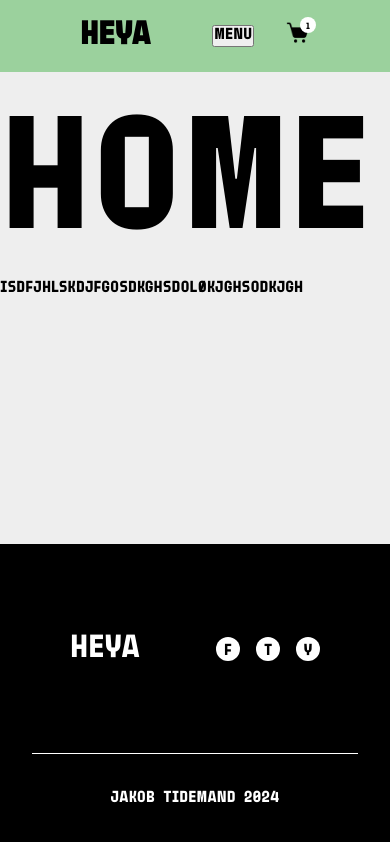
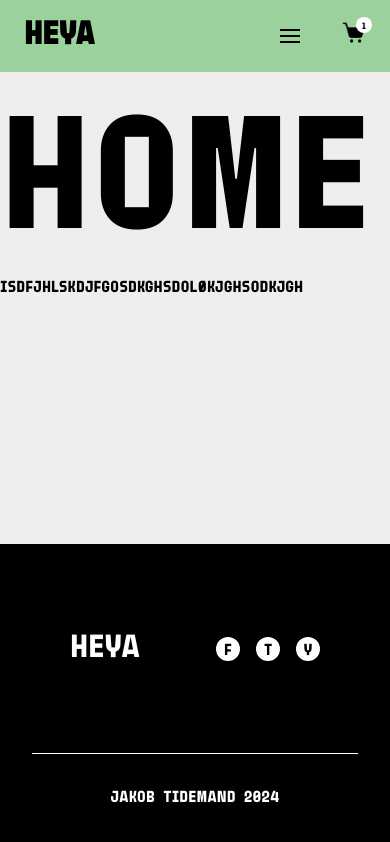
Before and after one commit to jakotide/heya-react-eshop, a React (Vite) app: page / in a window 390 px wide. Built offline with nearby package versions, Linux system fonts and the light colour scheme.

Commit message:
Hamburger button animation finished

```diff
--- a/src/components/Layout/Header/Header.scss
+++ b/src/components/Layout/Header/Header.scss
@@ -1,4 +1,5 @@
 @use "../../../scss/base/" as globals;
+@use "../../../scss/base/" as mixins;
 
 .header__container {
     display: flex;
@@ -10,6 +11,14 @@
     color: globals.$black;
     padding: 0 5rem;
     position: fixed;
+
+    @include mixins.tablet {
+        padding: 0 3rem;
+    }
+
+    @include mixins.mobile {
+        padding: 0 1.5rem;
+    }
 
     .link {
         text-decoration: none;
--- a/src/components/MobileMenu/MobileMenu.scss
+++ b/src/components/MobileMenu/MobileMenu.scss
@@ -1,11 +1,13 @@
+@use "../../scss/base/globals" as globals;
+
 .menu__container {
     display: flex;
     align-items: center;
     position: relative;
     nav {
         position: absolute;
-        top: 27.2rem;
-        right: -8.5rem;
+        top: 27.8rem;
+        right: -5rem;
         z-index: 3;
 
         menu {
@@ -14,7 +16,7 @@
             flex-direction: column;
             height: 100vh;
             width: 210px;
-            background-color: #DBDBDB;
+            background-color: globals.$secondary;
 
             li {
                 width: 100%;
@@ -26,4 +28,20 @@
         }
 
     }
+
+    .hamburger__button {
+        width: 40px;
+        height: 40px;
+        border: none;
+        background-color: globals.$primary;
+        position: relative;
+
+        .line {
+            position: absolute;
+            width: 20px;
+            height: 2px;
+            color: black;
+            background-color: black;
+        }
+    }
 }
--- a/src/components/MobileMenu/index.jsx
+++ b/src/components/MobileMenu/index.jsx
@@ -1,31 +1,103 @@
-import { useState } from 'react';
-import { Link } from 'react-router-dom';
-import { motion, AnimatePresence } from 'framer-motion';
+import { useState } from "react";
+import { Link } from "react-router-dom";
+import { motion, AnimatePresence, MotionConfig } from "framer-motion";
 
 import "./MobileMenu.scss";
 
 export const MobileMenu = () => {
   const [open, setOpen] = useState(false);
+  const [active, setActive] = useState(false);
 
   const toggleMenu = () => {
     setOpen(!open);
-
+    setActive(!active);
   };
 
-  const menuTransition = { type: 'spring', stiffness: 500, damping: 30 };
+  const menuTransition = { type: "spring", stiffness: 500, damping: 30 };
 
   return (
     <div className="menu__container">
-      <button onClick={toggleMenu}>Menu</button>
+      <MotionConfig
+        transition={{
+          duration: 0.3,
+        }}
+      >
+        <motion.button
+          initial={false}
+          onClick={toggleMenu}
+          className="hamburger__button"
+          animate={active ? "opened" : "closed"}
+        >
+          <motion.span
+            style={{
+              left: "50%",
+              top: "35%",
+              x: "-50%",
+              y: "-50%",
+            }}
+            className="line"
+            variants={{
+              opened: {
+                rotate: ["0deg", "0deg", "45deg"],
+                top: ["35%", "50%", "50%"],
+              },
+              closed: {
+                rotate: ["45deg", "0deg", "0deg"],
+                top: ["50%", "50%", "35%"],
+              },
+            }}
+          />
+          <motion.span
+            style={{
+              left: "50%",
+              top: "50%",
+              x: "-50%",
+              y: "-50%",
+            }}
+            className="line"
+            variants={{
+              opened: {
+                opacity: 0,
+              },
+              closed: {
+                opacity: 1,
+              },
+            }}
+          />
+          <motion.span
+            style={{
+              left: "50%",
+              bottom: "35%",
+              x: "-50%",
+              y: "50%",
+            }}
+            className="line"
+            variants={{
+              opened: {
+                rotate: ["0deg", "0deg", "-45deg"],
+                bottom: ["35%", "50%", "50%"],
+              },
+              closed: {
+                rotate: ["-45deg", "0deg", "0deg"],
+                bottom: ["50%", "50%", "35%"],
+              },
+            }}
+          />
+        </motion.button>
+      </MotionConfig>
+
       <AnimatePresence>
         {open && (
           <motion.nav
-        key={open ? 'open' : 'closed'}
+            key={open ? "open" : "closed"}
             className="mobile-menu"
-        initial={{ x: '100%' }}
-        animate={{ x: open ? 0 : '100%' }}
+            initial={{ x: "100%" }}
+            animate={{ x: open ? 0 : "100%" }}
             transition={menuTransition}
-        exit={{x: '100%', transition: { type: 'spring', stiffness: 500, damping: 40 }}}
+            exit={{
+              x: "100%",
+              transition: { type: "spring", stiffness: 500, damping: 40 },
+            }}
           >
             <menu>
               <li>
@@ -38,8 +110,6 @@ export const MobileMenu = () => {
           </motion.nav>
         )}
       </AnimatePresence>
-
-
     </div>
   );
 };
```
Lines whose indentation alone changed are shown as unchanged.
